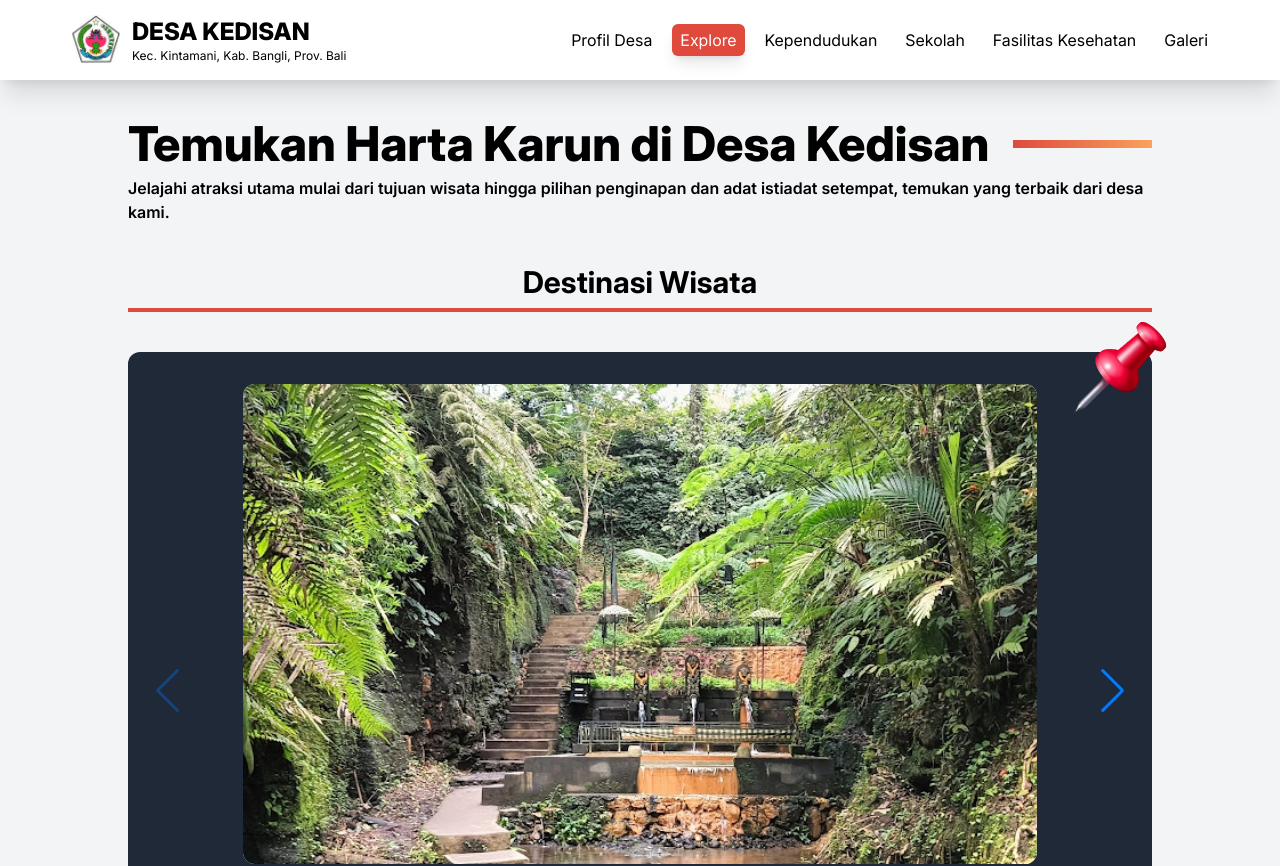
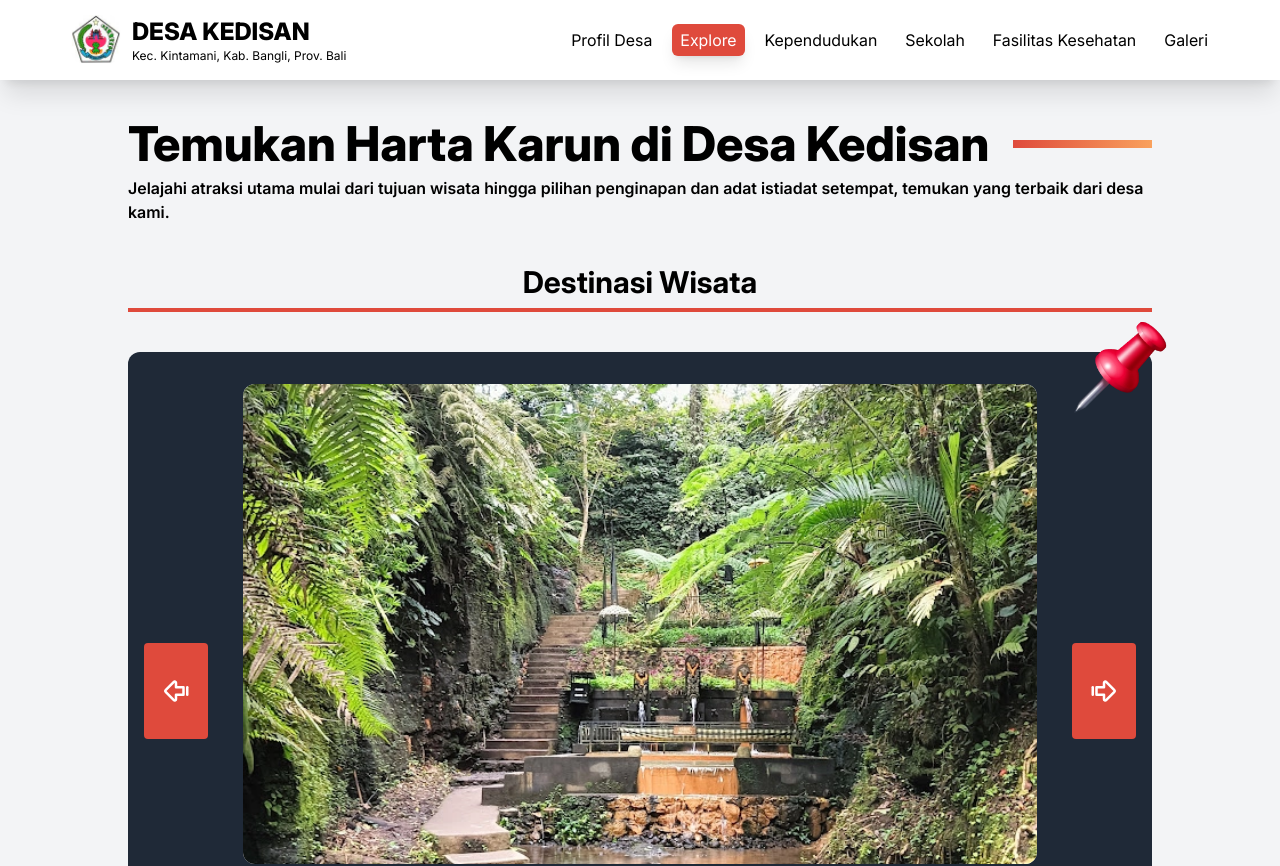
Before and after one commit to absolutepraya/desa-kedisan, a React (Vite) app: page /explore in a window 1280 px wide. Shown: the top 866 px of the page. Built offline with nearby package versions, Linux system fonts and the light colour scheme.

Commit message:
Updated arrow in Swiper

```diff
--- a/src/components/Explore.jsx
+++ b/src/components/Explore.jsx
@@ -9,6 +9,7 @@ import penginapan from '../data/penginapan.json';
 import { Swiper, SwiperSlide } from 'swiper/react';
 import 'swiper/swiper-bundle.css';
 import { Navigation } from 'swiper/modules';
+import { IconArrowBigRightLine, IconArrowBigLeftLine } from '@tabler/icons-react';
 
 const Explore = () => {
 	return (
@@ -40,11 +41,15 @@ const Explore = () => {
 				/>
 				<Swiper
 					modules={[Navigation]}
-					className='w-full'
+					className='relative w-full'
 					slidesPerView={1}
 					centeredSlides={true}
 					centeredSlidesBounds={true}
-					navigation
+					loop={true}
+					navigation={{
+						nextEl: '.swiper-next',
+						prevEl: '.swiper-prev',
+					}}
 				>
 					{destinasiWisata.map((destination, index) => (
 						<SwiperSlide key={index}>
@@ -64,6 +69,12 @@ const Explore = () => {
 							</div>
 						</SwiperSlide>
 					))}
+					<div className='swiper-prev absolute bottom-1/2 left-0 z-10 flex h-24 w-16 translate-y-1/2 items-center justify-center rounded bg-custred text-white'>
+						<IconArrowBigLeftLine size={30} />
+					</div>
+					<div className='swiper-next absolute bottom-1/2 right-0 z-10 flex h-24 w-16 translate-y-1/2 items-center justify-center rounded bg-custred text-white'>
+						<IconArrowBigRightLine size={30} />
+					</div>
 				</Swiper>
 			</div>
 
--- a/src/components/ProfilDesa.jsx
+++ b/src/components/ProfilDesa.jsx
@@ -9,7 +9,7 @@ import strukturSekretariat from '../data/strukturSekretariat.json';
 import Leaf from '/assets/elements/Leaf.webp';
 import Greek from '/assets/elements/Greek.webp';
 import Scroll from '/assets/elements/Scroll.webp';
-import { IconUserFilled } from '@tabler/icons-react';
+import { IconUserFilled, IconArrowLeft, IconArrowRight } from '@tabler/icons-react';
 
 const ProfilDesa = () => {
 	return (
@@ -131,12 +131,15 @@ const ProfilDesa = () => {
 
 				<Swiper
 					modules={[Navigation]}
-					className='w-full'
+					className='relative w-full'
 					slidesPerView={5}
 					spaceBetween={20}
 					centeredSlides={true}
 					centeredSlidesBounds={true}
-					navigation
+					navigation={{
+						nextEl: '.swiper-next',
+						prevEl: '.swiper-prev',
+					}}
 				>
 					{Object.entries(strukturPerbekel.Kelian_Banjar_Dinas).map(([key, value]) => (
 						<SwiperSlide key={key}>
@@ -151,6 +154,12 @@ const ProfilDesa = () => {
 							</div>
 						</SwiperSlide>
 					))}
+					<div className='swiper-prev absolute bottom-1/2 left-0 z-10 flex h-10 w-10 translate-y-1/2 items-center justify-center rounded bg-custred text-white'>
+						<IconArrowLeft />
+					</div>
+					<div className='swiper-next absolute bottom-1/2 right-0 z-10 flex h-10 w-10 translate-y-1/2 items-center justify-center rounded bg-custred text-white'>
+						<IconArrowRight />
+					</div>
 				</Swiper>
 
 				<div className='!mt-12 flex h-64 w-48 flex-col items-center space-y-3 overflow-hidden rounded-xl bg-white pt-3'>
@@ -196,7 +205,7 @@ const ProfilDesa = () => {
 };
 
 const PersonIcon = () => (
-	<div className='aspect-square w-[85%] rounded-full bg-gray-400 overflow-hidden flex items-center justify-center'>
+	<div className='flex aspect-square w-[85%] items-center justify-center overflow-hidden rounded-full bg-gray-400'>
 		<IconUserFilled
 			size={120}
 			className='text-gray-200'
```
